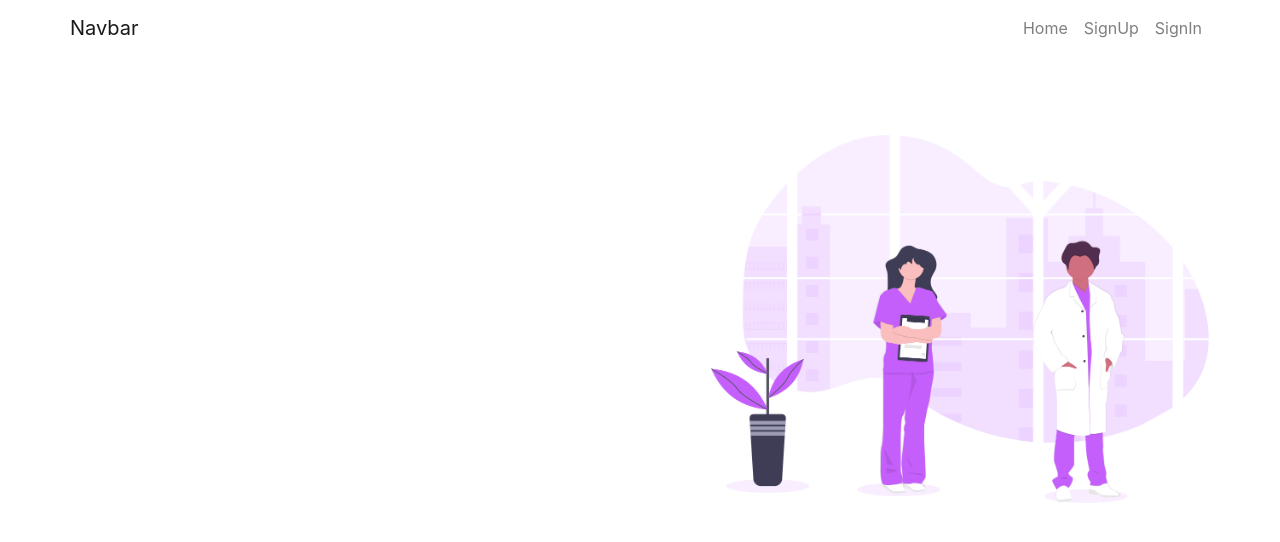
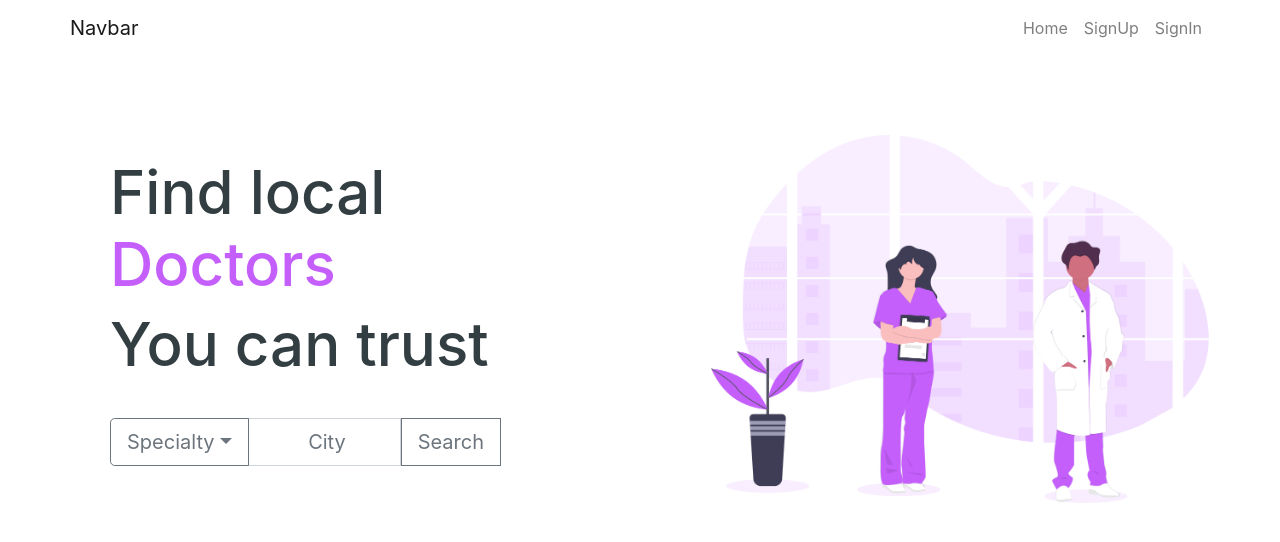
Before and after one commit to x3bodee/Tashafi-Frontend, a React (Create React App) app in the folder tashafi/: page / in a window 1280 px wide. Shown: the top 542 px of the page. Built offline with nearby package versions, Linux system fonts and the light colour scheme.

Commit message:
adding home page style

```diff
--- a/tashafi/src/componesnts/index/Main.jsx
+++ b/tashafi/src/componesnts/index/Main.jsx
@@ -1,18 +1,24 @@
 import React from 'react'
 import '../../css/Home.css'
 import MainImg from '../../img/undraw_doctors_hwty.png'
+import Search from './Search'
 
 
 export default function Main() {
+
+
     return (
         <div class="container__home">
 
             <div class="left">
                 {/*
+
                 1. dropdown menu
                 2. input
                 3. search button
                 */}
+
+                <Search/>
             </div>
 
 
--- /dev/null
+++ b/tashafi/src/componesnts/index/Search.jsx
@@ -0,0 +1,38 @@
+import React, {Component} from 'react';
+import {InputGroup ,Dropdown ,DropdownButton ,FormControl , Button} from 'react-bootstrap';
+
+export default function Search() {
+  const arr1 = ['Raghad' , 'Norah' ,'Abullah' ,'4' ,'5']
+    return (
+        <>
+        <h2> Find local <span id= "span"> doctors </span>  </h2>
+        <h2>You can trust</h2>
+    <InputGroup className="mb-3  search" size="lg"   >
+    <DropdownButton
+      as={InputGroup.Prepend}
+      variant="outline-secondary"
+      title="Specialty"
+      id="input-group-dropdown-1"
+    >
+
+      {arr1.map(item =>{
+       return  <Dropdown.Item href="#"> {item} </Dropdown.Item>
+      })}
+      {/* <Dropdown.Item href="#">Another action</Dropdown.Item>
+      <Dropdown.Item href="#">Something else here</Dropdown.Item>
+      <Dropdown.Divider />
+      <Dropdown.Item href="#">Separated link</Dropdown.Item> */}
+    </DropdownButton>
+    <FormControl class="form-control "
+      placeholder=" City"
+      aria-label="City"
+      aria-describedby="basic-addon2"
+    />
+    <InputGroup.Prepend>
+      <Button variant="outline-secondary">Search </Button>
+    </InputGroup.Prepend>
+  </InputGroup>
+
+        </>
+    )
+}
--- a/tashafi/src/css/Home.css
+++ b/tashafi/src/css/Home.css
@@ -18,3 +18,56 @@
     height: 100%;
     width: 100%;
 }
+
+.left h2{
+ color:#323E42;
+ font-size: 60px;
+ text-align: left;
+ padding-left: 15%;
+
+}
+.left h2 #span{
+color:#C55FFC;
+text-transform: capitalize;
+}
+
+.search {
+padding-top: 5%;
+padding-left: 15%;
+width: 80%;
+text-align: center;
+}
+
+.search:focus{
+    outline: none;
+    border: none;
+}
+
+
+
+::-webkit-input-placeholder {
+    text-align: center;
+ }
+ :-moz-placeholder { /* Firefox 18- */
+    text-align: center;
+ }
+ ::-moz-placeholder {  /* Firefox 19+ */
+    text-align: center;
+ }
+ :-ms-input-placeholder {
+    text-align: center;
+ }
+ input {
+    text-align: center;
+
+}
+
+/* .form-control,.dropdown , .btn  , input {
+
+
+    color: #323E42;
+    border-color: #7954A1;
+
+   } */
+   /* box-shadow: 0 0 5px  #EFDCF9; */
+   /* .btn-outline-secondary */
--- a/tashafi/src/pages/index/home.jsx
+++ b/tashafi/src/pages/index/home.jsx
@@ -8,6 +8,7 @@ export default function home() {
         <>
         <NavBar/>
         <Main/>
+
         </>
     )
 }
```
